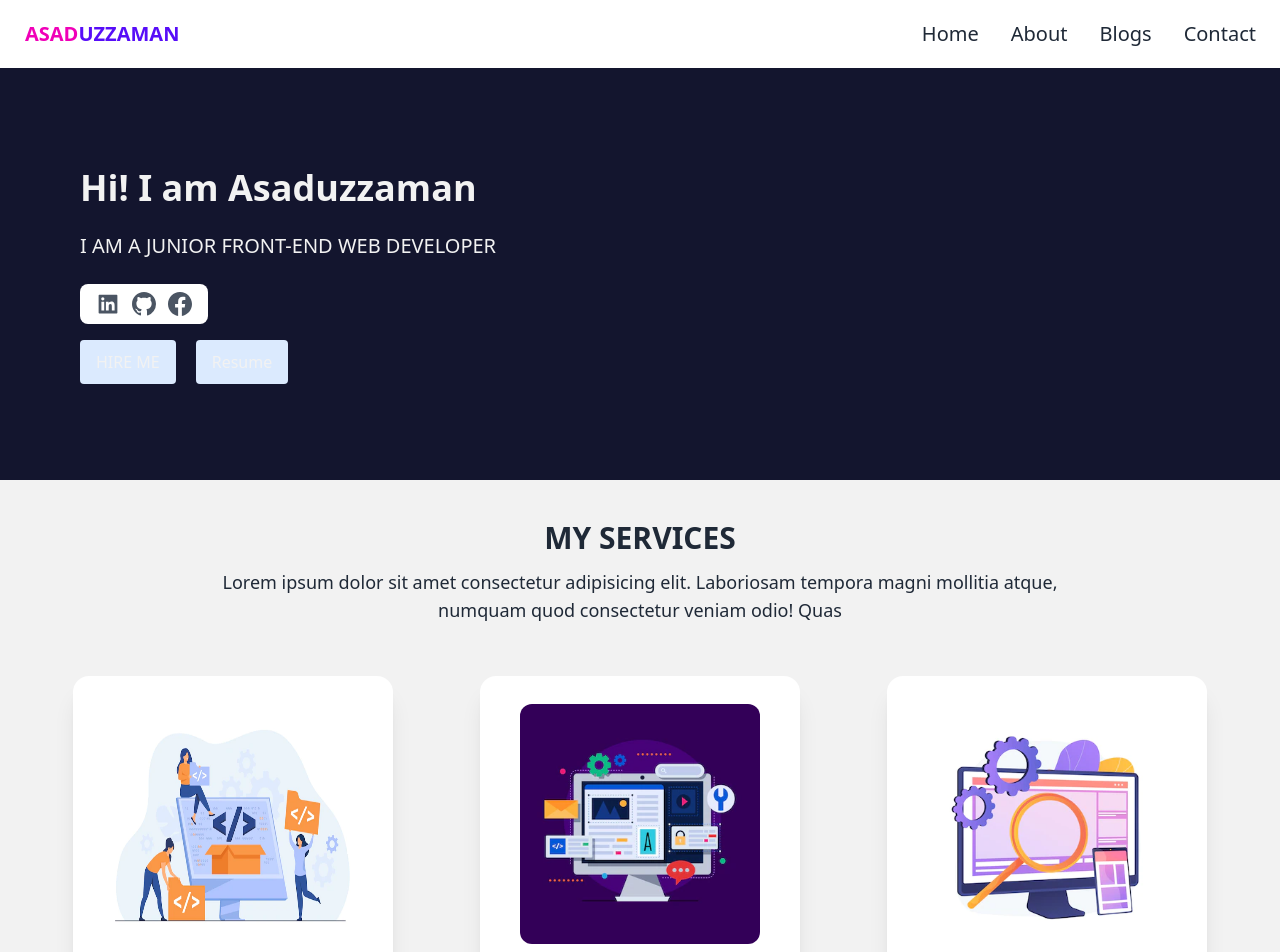
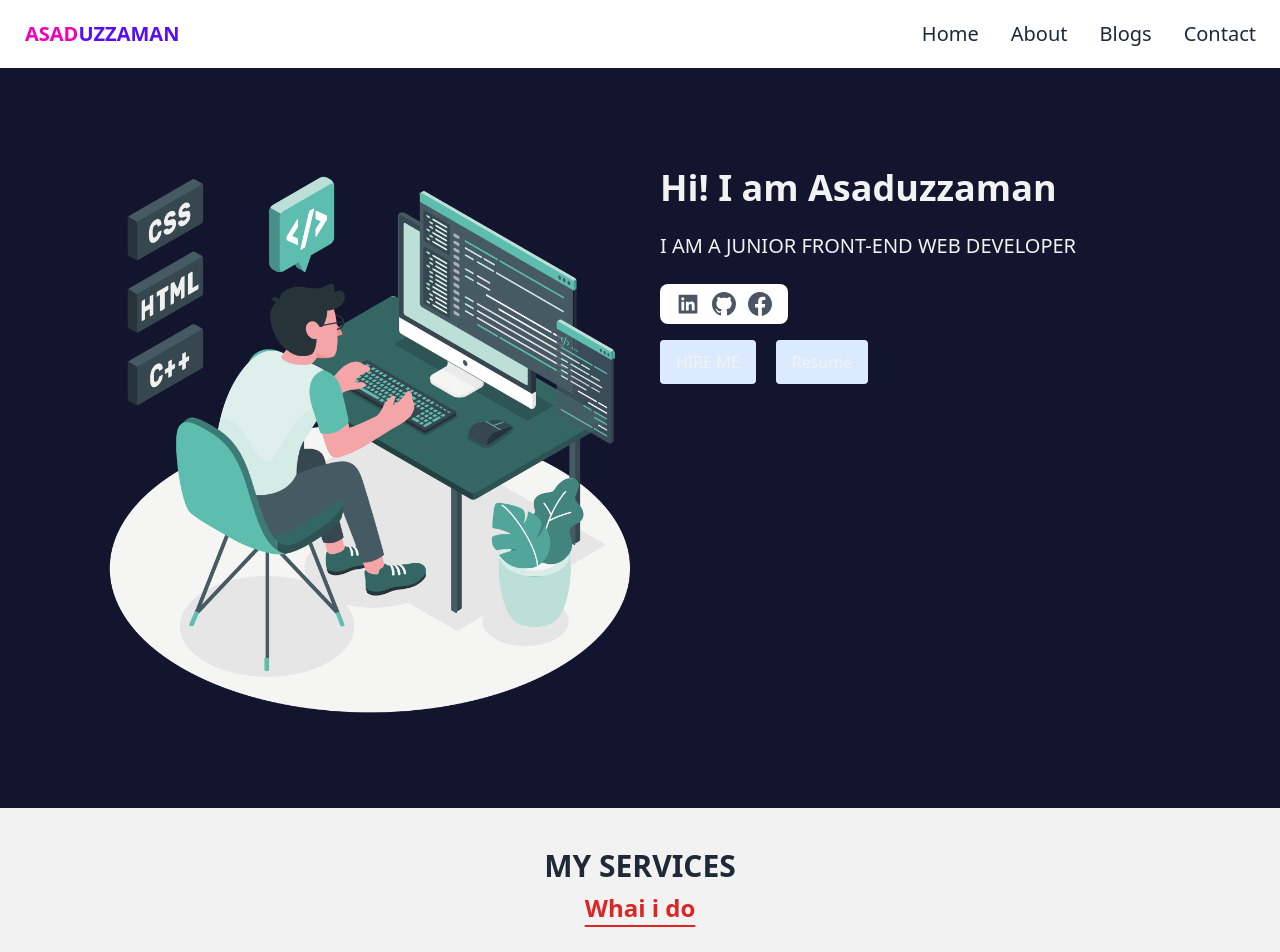
Before and after one commit to Asaduzzaman14/MY-PROTFOLIO, a React (Create React App) app: page / in a window 1280 px wide. Shown: the top 952 px of the page. Built offline with nearby package versions, Linux system fonts and the light colour scheme.

Commit message:
add banner img

```diff
--- a/src/components/Pages/Banner.js
+++ b/src/components/Pages/Banner.js
@@ -2,6 +2,7 @@ import React from 'react';
 import resume from '../../images/Md-Asaduzzaman-resume-(3).PDF'
 import { AiFillLinkedin } from 'react-icons/ai';
 import { BsGithub, BsFacebook } from 'react-icons/bs';
+import banner from '../../images/banner.png'
 
 
 const Banner = () => {
@@ -10,6 +11,8 @@ const Banner = () => {
 
             <div class="  rounded-2xl p-20 pr-10">
                 <div class="grid sm:grid-cols-1 lg:grid-cols-2 justify-center my-auto">
+
+                    <img src={banner} alt="" />
 
                     <div className='' data-aos="fade-right">
                         <h1 class="text-4xl mt-5 font-bold">Hi! I am <span>Asaduzzaman</span></h1>
--- a/src/components/Pages/Services.js
+++ b/src/components/Pages/Services.js
@@ -10,9 +10,8 @@ const Services = () => {
             <div className='text-center'>
 
                 <h2 className='text-3xl mx-auto font-bold'>MY SERVICES</h2>
-                <p className='text-lg my-3'>Lorem ipsum dolor sit amet consectetur adipisicing elit. Laboriosam tempora magni mollitia atque,
-                    <br />
-                    numquam quod consectetur veniam odio! Quas</p>
+
+                <h2 className='text-2xl text-red-600 font-semibold underline underline-offset-8 mt-2'>Whai i do</h2>
             </div>
 
             <div className='grid sm:grid-cols-1 lg:grid-cols-3 gap-5 mx-auto justify-items-center'>
```
Also changed, not shown: firebase.json (added), src/images/banner.png (added), 1 other file (tests, documents, lock files or other folders).
